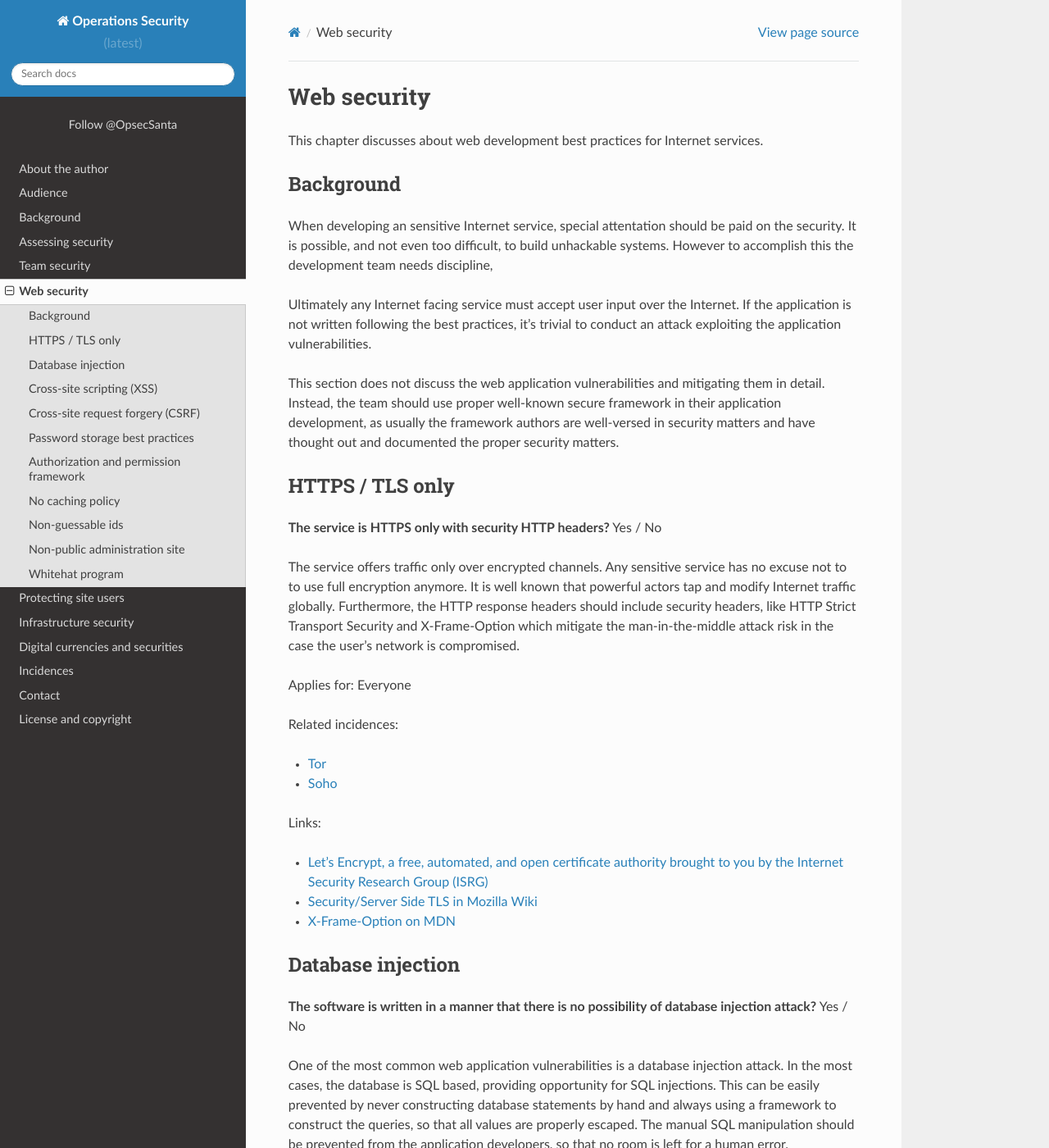
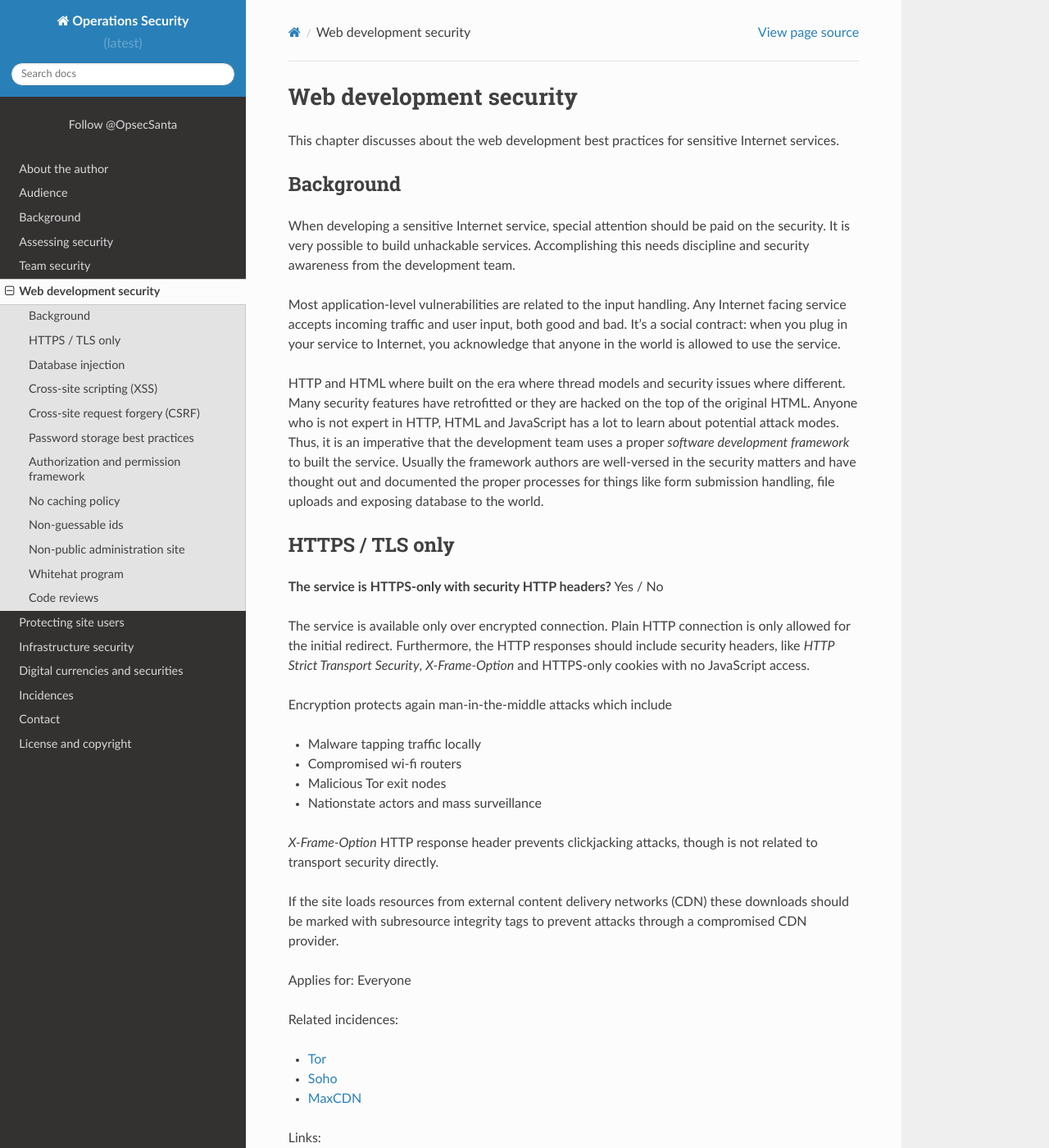
Before and after one commit to miohtama/opsec, a Sphinx documentation site: the page built from source/web/index.rst, in a window 1280 px wide and 1400 px high. Shown: the whole window at 82% size. Built offline with Sphinx 7.4.7 and the Read the Docs theme 2.0.0, drawn with Linux system fonts in a browser that asks for light colours; comment, search, counter and statistics services are not loaded; some of the changed text lies outside the part shown.

Commit message:
Updated web chapter content

```diff
--- a/source/background/audience.rst
+++ b/source/background/audience.rst
@@ -13,4 +13,4 @@
 
 * ...and everybody who is responsible for making sure they do not get hacked
 
-The guide assumes the reader has the basic understanding how Internet services are developed and operated. The developers and system administrators can use the guide as a reference when building and :doc:`assessing security of their organizations <assessment/index>`. Furthermore, with the :doc:`evaluation points <background/index>` provided by the guide a third party can audit an organization and provide a public track record of the matter.
+The guide assumes the reader has the basic understanding how Internet services are developed and operated. The developers and system administrators can use the guide as a reference when building and :doc:`assessing security of their organizations <../assessment/index>`. Furthermore, with the :doc:`evaluation points <../background/index>` provided by the guide a third party can audit an organization and provide a public track record of the matter.
--- a/source/infrastructure/index.rst
+++ b/source/infrastructure/index.rst
@@ -159,6 +159,8 @@
 
 - :ref:`linode`
 
+- :ref:`maxcdn`
+
 
 
 
--- a/source/web/index.rst
+++ b/source/web/index.rst
@@ -2,19 +2,19 @@
 .. This is a generated file from data/. DO NOT EDIT.
 
 ===========================================
-Web security
+Web development security
 ===========================================
 
-This chapter discusses about web development best practices for Internet services.
+This chapter discusses about the web development best practices for sensitive Internet services.
 
 Background
 ==========
 
-When developing an sensitive Internet service, special attentation should be paid on the security. It is possible, and not even too difficult, to build unhackable systems. However to accomplish this the development team needs discipline,
+When developing a sensitive Internet service, special attention should be paid on the security. It is very possible to build unhackable services. Accomplishing this needs discipline and security awareness from the development team.
 
-Ultimately any Internet facing service must accept user input over the Internet. If the application is not written following the best practices, it's trivial to conduct an attack exploiting the application vulnerabilities.
+Most application-level vulnerabilities are related to the input handling. Any Internet facing service accepts incoming traffic and user input, both good and bad. It's a social contract: when you plug in your service to Internet, you acknowledge that anyone in the world is allowed to use the service.
 
-This section does not discuss the web application vulnerabilities and mitigating them in detail. Instead, the team should use proper well-known secure framework in their application development, as usually the framework authors are well-versed in security matters and have thought out and documented the proper security matters.
+HTTP and HTML where built on the era where thread models and security issues where different. Many security features have retrofitted or they are hacked on the top of the original HTML. Anyone who is not expert in HTTP, HTML and JavaScript has a lot to learn about potential attack modes. Thus, it is an imperative that the development team uses a proper *software development framework* to built the service. Usually the framework authors are well-versed in the security matters and have thought out and documented the proper processes for things like form submission handling, file uploads and exposing database to the world.
 
 
 
@@ -25,9 +25,24 @@
 HTTPS / TLS only
 ==============================================================
 
-**The service is HTTPS only with security HTTP headers?** Yes / No
+**The service is HTTPS-only with security HTTP headers?** Yes / No
 
-The service offers traffic only over encrypted channels. Any sensitive service has no excuse not to to use full encryption anymore. It is well known that powerful actors tap and modify Internet traffic globally. Furthermore, the HTTP response headers should include security headers, like  HTTP Strict Transport Security and X-Frame-Option which mitigate the man-in-the-middle attack risk in the case the user's network is compromised.
+The service is available only over encrypted connection. Plain HTTP connection is only allowed for the initial redirect. Furthermore, the HTTP responses should include security headers, like *HTTP Strict Transport Security*, *X-Frame-Option* and HTTPS-only cookies with no JavaScript access.
+
+Encryption protects again man-in-the-middle attacks which include
+
+* Malware tapping traffic locally
+
+* Compromised wi-fi routers
+
+* Malicious Tor exit nodes
+
+* Nationstate actors and mass surveillance
+
+*X-Frame-Option* HTTP response header prevents clickjacking attacks, though is not related to transport security directly.
+
+If the site loads resources from external content delivery networks (CDN) these downloads should be marked with subresource integrity tags to prevent attacks through a compromised CDN provider.
+
 
 
 Applies for: Everyone
@@ -40,6 +55,8 @@
 
 - :ref:`soho`
 
+- :ref:`maxcdn`
+
 
 
 
@@ -50,11 +67,23 @@
 
 
 
-- `Security/Server Side TLS in Mozilla Wiki <https://wiki.mozilla.org/Security/Server_Side_TLS>`_
+- `Security/Server Side TLS (Mozilla Wiki) <https://wiki.mozilla.org/Security/Server_Side_TLS>`_
 
 
 
-- `X-Frame-Option on MDN <https://developer.mozilla.org/en-US/docs/Web/HTTP/X-Frame-Options>`_
+- `Clickjacking (OWASP) <https://www.owasp.org/index.php/Clickjacking>`_
+
+
+
+- `X-Frame-Option (Mozilla Developer Network) <https://developer.mozilla.org/en-US/docs/Web/HTTP/X-Frame-Options>`_
+
+
+
+- `Subresource Integrity (Mozilla Developer Network) <https://developer.mozilla.org/en-US/docs/Web/Security/Subresource_Integrity>`_
+
+
+
+- `Subresource Integrity (W3C specification) <http://w3c.github.io/webappsec/specs/subresourceintegrity/>`_
 
 
 
@@ -66,9 +95,12 @@
 Database injection
 ==============================================================
 
-**The software is written in a manner that there is no possibility of database injection attack?** Yes / No
+**The software uses a framework for database queries?** Yes / No
 
-One of the most common web application vulnerabilities is a database injection attack. In the most cases, the database is SQL based, providing opportunity for SQL injections. This can be easily prevented by never constructing database statements by hand and always using a framework to construct the queries, so that all values are properly escaped. The manual SQL manipulation should be prevented from the application developers, so that no room is left for a human error.
+One of the most common web application vulnerabilities is a database injection attack. The developers are allowed to write queries by hand without properly sanitizing input going into the queries.
+
+In the most cases, the database is SQL based, providing opportunity for SQL injections. This can be easily prevented by never constructing database statements by hand and always using a framework to construct the queries, so that all values are properly escaped. The manual SQL manipulation should be prevented from the application developers, so that no room is left for a human error.
+
 
 
 Applies for: Everyone
@@ -111,7 +147,14 @@
 
 **The software is written in a manner that there is no possibility of cross-site scripting attack?** Yes / No
 
-Cross-site scripting attack is a way to perform actions on the behalf of the user when the user views or clicks a compromised payload. The attack target can be the site visitor or the site administrator. The usual cross-site scripting attack is posting text or file attachment which payload is not well-escaped HTML. This attack can be avoided by using a proper software development framework which always escapes variables in output and not relying the developers to manually escape variables in page templates, JavaScript or HTML JSON embeds.
+Cross-site scripting attack is a way to perform actions on the behalf of the user when the user views or clicks a compromised payload.
+
+ The usual cross-site scripting attack is posting comments or files were the payload is not well-escaped HTML. The attack may target site visitor or site administrator.
+
+ XSS can be avoided by using a proper software development framework which always escapes variables in template output and does not rely the developers to manually escape variables in page templates, JavaScript or HTML JSON embeds.
+
+ Special attention should be paid for file uploads: both the file content and file name provide an attack channel. It is recommended that user uploaded content is always served from a separate top level domain (TLD).
+
 
 
 Applies for: Everyone
@@ -140,6 +183,22 @@
 
 
 
+- `Unrestricted File Upload (OWASP) <https://www.owasp.org/index.php/Unrestricted_File_Upload>`_
+
+
+
+- `Secure user uploads and exploiting served user content (Mikko Ohtamaa) <https://opensourcehacker.com/2013/07/31/secure-user-uploads-and-exploiting-served-user-content/>`_
+
+
+
+- `User-uploaded content (Django security) <https://docs.djangoproject.com/en/1.8/topics/security/#user-uploaded-content>`_
+
+
+
+- `Sending form data (Mozilla Developer Network) <https://developer.mozilla.org/en-US/docs/Web/Guide/HTML/Forms/Sending_and_retrieving_form_data>`_
+
+
+
 
 
 
@@ -148,10 +207,14 @@
 Cross-site request forgery (CSRF)
 ==============================================================
 
-**The software is written in a manner that there is no possibility of cross-site request forgery attack?**
+**The software is written in a manner that it doesn't accept cross-site requests?**
 
-Cross-site request forgery is an attack where a JavaScript payload hosted on a third party site performs attack on the behalf on the user on the targeted website.
-The software should be written using a framework which prevents HTTP POST submissions without CSRF token. Any state changing action (login, create, modify, delete) should not be GET request.
+Cross-site request forgery is an attack where JavaScript payload or link hosted on a third party site performs attack on the behalf on the user on the targeted website.
+
+The malicious third party site loads JavaScript which makes AJAX requests to the target site where the user is logged in.
+
+The software should be written using a framework which prevents HTTP POST submissions without CSRF token. Any state changing action (login, create, modify, delete) should not be a HTTP GET request.
+
 
 
 
@@ -170,6 +233,14 @@
 
 
 
+- `Cross-Site Request Forgery (CSRF) (OWASP) <https://www.owasp.org/index.php/Cross-Site_Request_Forgery_%28CSRF%29>`_
+
+
+
+- `Sending form data (Mozilla Developer Network) <https://developer.mozilla.org/en-US/docs/Web/Guide/HTML/Forms/Sending_and_retrieving_form_data>`_
+
+
+
 
 
 
@@ -178,9 +249,12 @@
 Password storage best practices
 ==============================================================
 
-**The user passwords and two-factor seeds are hashed and salted so that bruteforcing them is not viable.?** Yes / No
+**The user passwords and two-factor seeds are hashed and salted against bruteforcing?** Yes / No
 
-This protects the user password integrity in the case the database is compromised. The developers should not do password management themselves, but use a specialized library to do the password hashing and salting for persistent storage.
+Password hashing is a method to prevent cleartext password storage.
+
+This protects the user password integrity in the case the database is compromised and logins and passwords dumped somewhere. The developers should not invent password storage schemes themselves, but use a specialized library to do the password hashing and salting for persistent storage.
+
 
 
 Applies for: Everyone
@@ -221,11 +295,18 @@
 
 **Private pages and data access is protected by authorization framework?** Yes / No
 
-When protecting the private data a systematic authorization framework us used instead of ad-hoc conditions.
-In †he systematic approach
-* The same methods are used in the all permission checks
+When protecting the private data a systematic authorization framework us used instead of ad-hoc conditions. A standardized permission check method leaves less room for human errors in fragile permission check conditions.
+
+In †he authorization framework approach
+
+* The same process is used in the all permission checks
+
 * Manual conditions (ifs) are unnecessary to make permission checks as the approach is human error prone
+
 * All data is preferably private unless explicitly made public
+
+* The checks follow a standardized authorization pattern like access control list or activity-based checks
+
 
 
 
@@ -240,7 +321,15 @@
 Links:
 
 
+- `Access Control Cheat Sheet (OWASP) <https://www.owasp.org/index.php/Access_Control_Cheat_Sheet>`_
+
+
+
 - `Role-based access control (Wikipedia) <https://en.wikipedia.org/wiki/Role-based_access_control>`_
+
+
+
+- `Attribute-based access control (Wikipedia) <https://en.wikipedia.org/wiki/Attribute-based_access_control>`_
 
 
 
@@ -265,9 +356,19 @@
 **Sensitive resources are not cached?** Yes / No
 
 Front end web server and web browsers caches pages and documents by default. Sensitive pages and downloads should have explicit no caching headers present.
+
 Thread models include
-* A caching front end web server may also result session leakage when HTTP response with a private cookie is accidentally cached
-* The device of the user is compromised and sensitive information is exctracted from the browser cache
+
+* A caching front end web server may lead user sessions when HTTP response with a private cookie is accidentally cached
+
+* The user device is compromised and sensitive information is extracted from the browser cache
+
+Generally special attention should be paid HTTP responses like
+
+* Generated image, audio, video and other media downloads
+
+* Document downloads (Office files, PDF, CSV, TXT)
+
 
 
 
@@ -293,9 +394,13 @@
 
 If the service uses running counters as database primary keys, these ids should not be exposed to the public.
 
-Knowing the id sequence allows the attacker to gain knowledge of the item count. If HTTP endpoints or pages lack proper permission checks, guessing the id sequence allows the attacker to scrape private data.
+Knowing the id sequence allows the attacker to gain knowledge of the item count weakening the service security.
 
-It is recommended to use known good ID generation method, like Universally unique identifier (UUID) version 4 "random" which provide 122 truly random bits to prevent guessing.
+* If HTTP endpoints or pages lack proper permission checks, guessing the id sequence allows the attacker to scrape private data.
+
+* Sensitive business information, like user count or trade count, is exposed to public.
+
+Use random id generation method, like Universally unique identifier (UUID) version 4 "random", which provide 122 truly random bits to for each id.
 
 
 
@@ -329,9 +434,14 @@
 Non-public administration site
 ==============================================================
 
-**The administration site is not easily accessible to public?** Yes / No
+**The administration site is not accessible or known to public?** Yes / No
 
-Many common software platforms come with the default administration site in a location like */admin/*. If the administrative URLs are well-known the attacker can exploit this and guess weak administration interface HTTP endpoints to exploit those. The administration interface should be in non-guessable, non-end user visible, URL. Furthermore the additional access restrictions can be placed with two-factor authentication, VPN and IP restrictions (see :doc:`Team security <../team/index>`).
+Many common software platforms come with the default administration site in a location like */admin/*.
+
+If the administrative URLs are well known it expands the potential attack surface. The attacker can guess administration HTTP endpoints with vulnerabilities and try to exploit those.
+
+The administration interface should be in non-guessable, non-end user visible, URL. Besides authorization, additional access restrictions should be placed upon the administration interface with two-factor authentication, VPN and IP restrictions (see :doc:`Team security <../team/index>`).
+
 
 
 Applies for: Everyone
@@ -396,3 +515,36 @@
 
 
 - `Burp <https://portswigger.net/burp/>`_
+
+
+
+
+
+
+.. _code-reviews:
+
+Code reviews
+==============================================================
+
+**Source code is reviewed?** Yes / No
+
+The team uses code review, also known as code inspection, as the best practice when merging changes.
+
+All code going to the production should be reviewed at least one person who is not the original author of the code. Two pairs of eyes see better than one to catch possible mistakes.
+
+
+
+Applies for: Medium and large enterprises
+
+
+
+
+
+Links:
+
+
+- `Code Review (Wikipedia) <https://en.wikipedia.org/wiki/Code_review>`_
+
+
+
+- `OWASP Code Review Guide <https://www.owasp.org/index.php/OWASP_Code_review_V2_Table_of_Contents>`_
```
Also changed, not shown: other parts of source/web/index.rst (+16 -1 lines), source/incidences/index.rst (+37 -0 lines), source/team/index.rst (+7 -0 lines), 4 other files.
